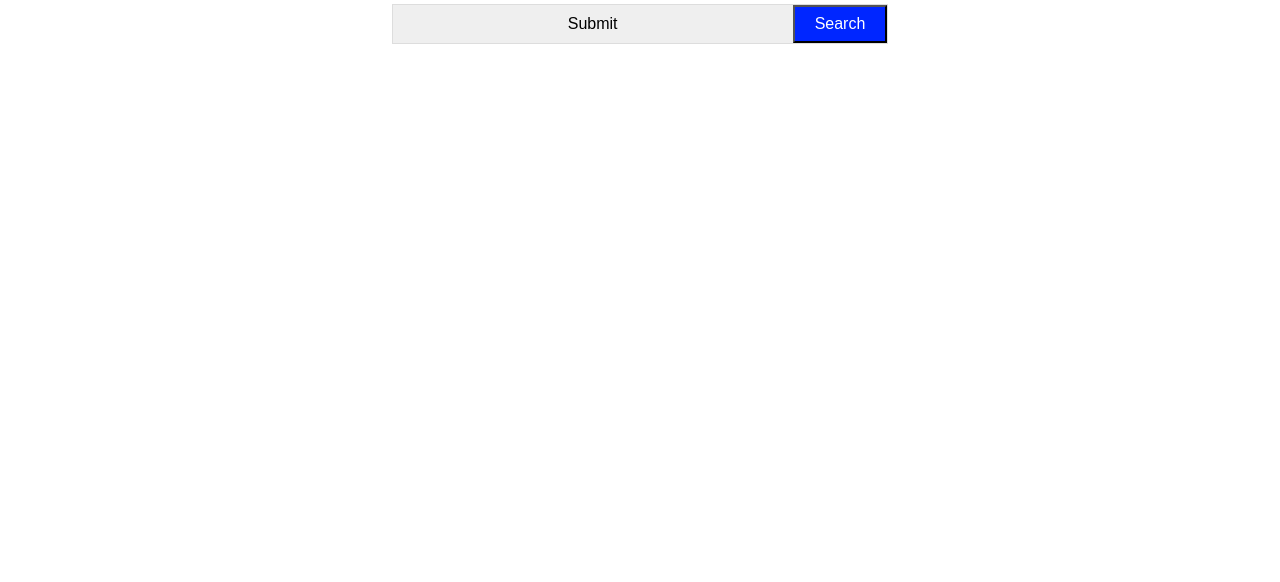
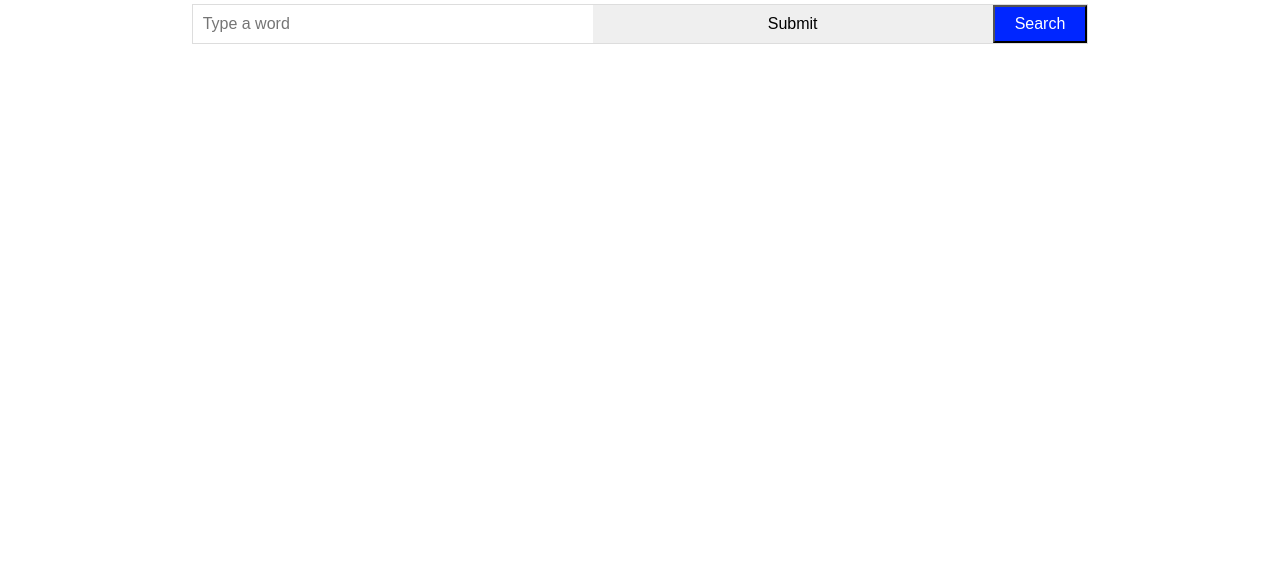
Before and after one commit to nikldev0/diction-ary, a plain HTML site: page index.html in a window 1280 px wide. Shown: the part 218-800 px from the top of the page. Drawn offline with nearby package versions, Linux system fonts and the light colour scheme.

Commit message:
Update index.html

```diff
--- a/index.html
+++ b/index.html
@@ -18,7 +18,8 @@
       <h2>Got a word? Get its definition below 👇🏾</h2>
       <div class="form_wrap">
         <div class="input__wrap">
-          <input type="submit" type="text" id="input" placeholder="Type a word">
+          <input type="text" id="input" placeholder="Type a word">
+          <input type=submit>
           <button id="search">Search</button>
         </div>
       </div>
```
